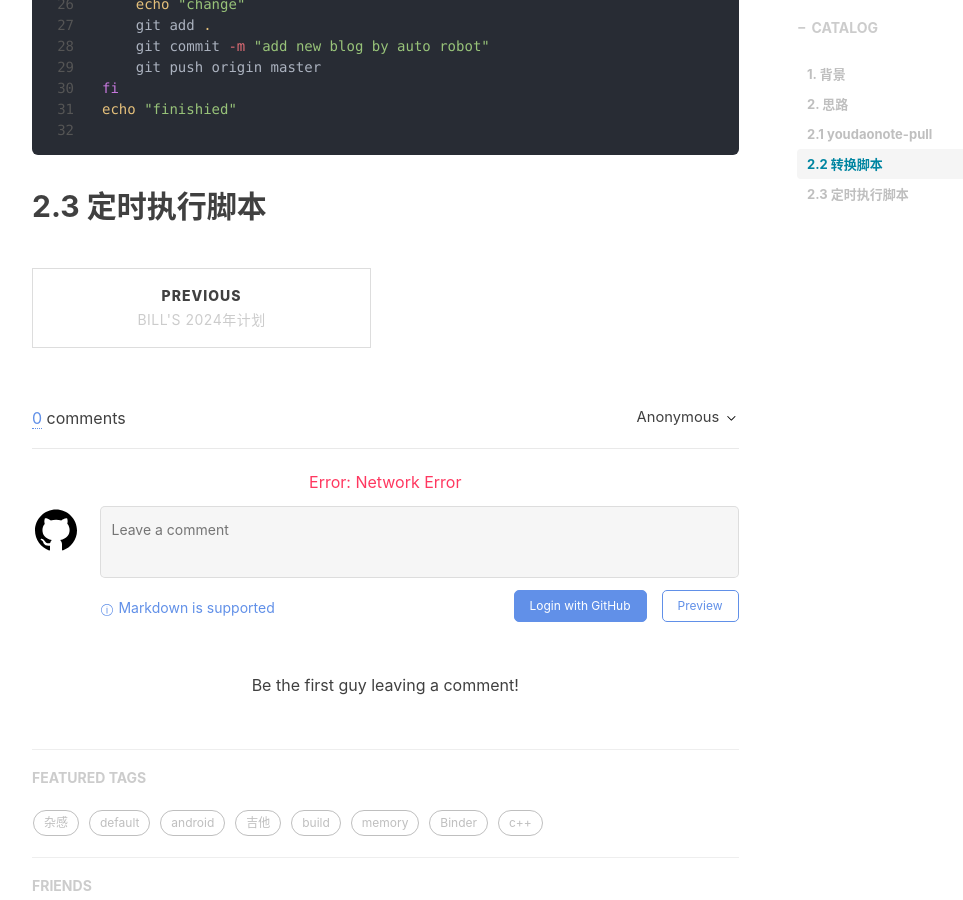
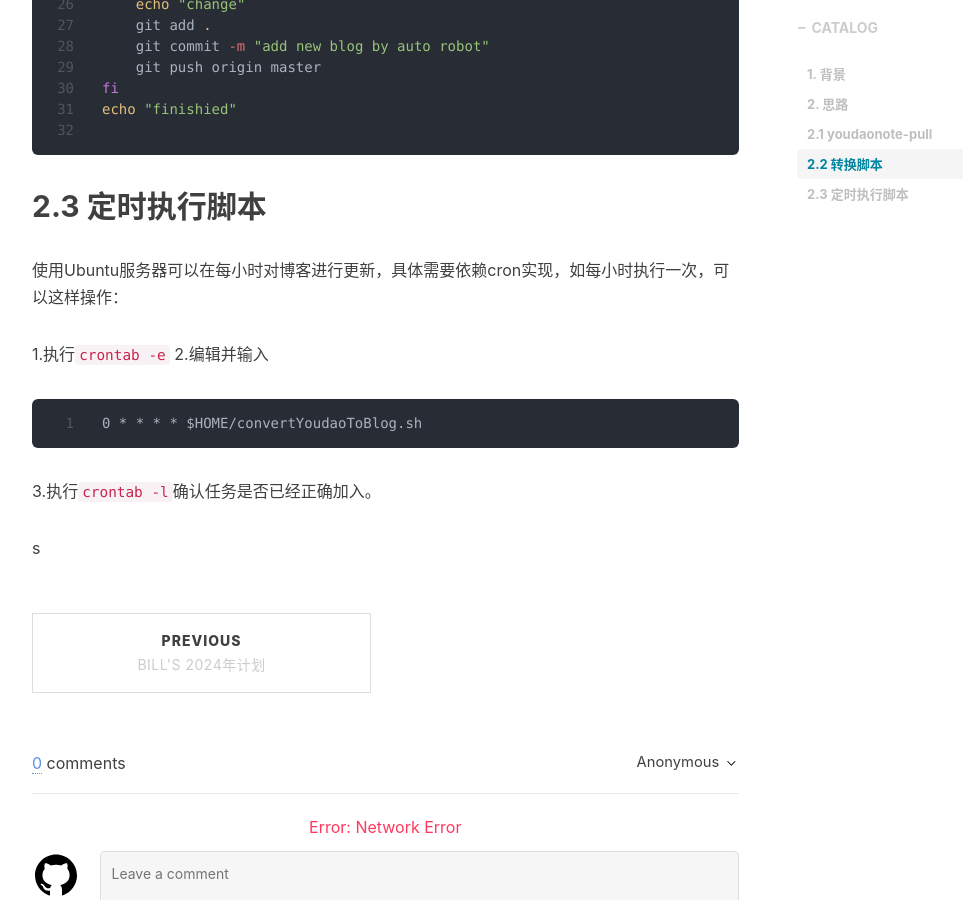
Before and after one commit to ProgrammerBill/ProgrammerBill.github.io, a Jekyll site: the page built from _posts/blog/2024-01-25-有道笔记更新个人博客.md, in a window 1280 px wide and 900 px high, scrolled down 3375 px. Shown: the whole window, without its empty margins (233-1196 px from the left). Built offline with Jekyll 4.4.1, drawn with Linux system fonts in a browser that asks for light colours; nearby versions of some CDN libraries; comment, search, counter and statistics services are not loaded.

Commit message:
add new blog by auto robot

````diff
--- a/_posts/blog/2024-01-25-有道笔记更新个人博客.md
+++ b/_posts/blog/2024-01-25-有道笔记更新个人博客.md
@@ -8,7 +8,7 @@ hide: false
 layout: post
 life: false
 stickie: false
-summary: Default Summary
+summary: 有道笔记更新个人博客
 tags: []
 title: 有道笔记更新个人博客
 ---
@@ -144,3 +144,15 @@ echo "finishied"
 
 
 ## 2.3 定时执行脚本
+
+使用Ubuntu服务器可以在每小时对博客进行更新，具体需要依赖cron实现，如每小时执行一次，可以这样操作：
+
+1.执行`crontab -e`
+2.编辑并输入
+
+```
+0 * * * * $HOME/convertYoudaoToBlog.sh
+```
+3.执行`crontab -l`确认任务是否已经正确加入。
+
+s
````
Also changed, not shown: youdao_posts/有道笔记更新个人博客.md (+12 -0 lines), 2 other files.
